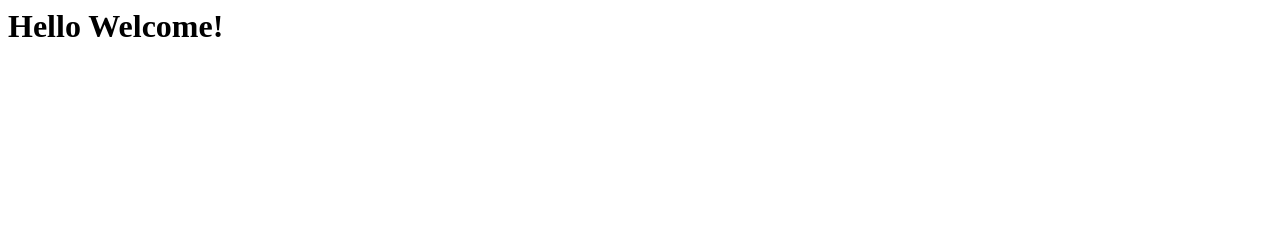
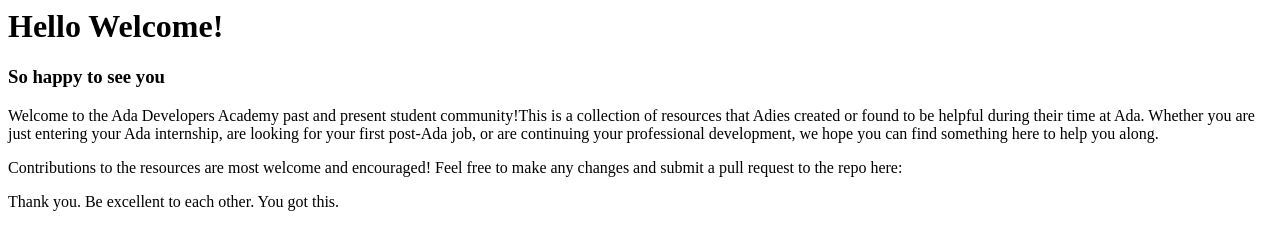
Before and after one commit to ayjlee/AdaResources, a plain HTML site: page index.html in a window 1280 px wide. Drawn offline with Linux system fonts and the light colour scheme.

Commit message:
temporary welcome message added to home page

```diff
--- a/index.html
+++ b/index.html
@@ -1 +1,19 @@
 <h1> Hello Welcome! </h1>
+<h3> So happy to see you</h3>
+
+<section id="resource-landing-welcome">
+  <div>
+    <p>
+      Welcome to the Ada Developers Academy past and present student community!This is a collection of resources that Adies created or found to be helpful during their time at Ada. Whether you are just entering your Ada internship, are looking for your first post-Ada job, or are continuing your professional development, we hope you can find something here to help you along.
+    </p>
+
+    <p>
+      Contributions to the resources are most welcome and encouraged! Feel free to make any changes and submit a pull request to the repo here:
+    </p>
+
+    <p>
+      Thank you. Be excellent to each other. You got this.
+    </p>
+
+  </div>
+</section>
```
